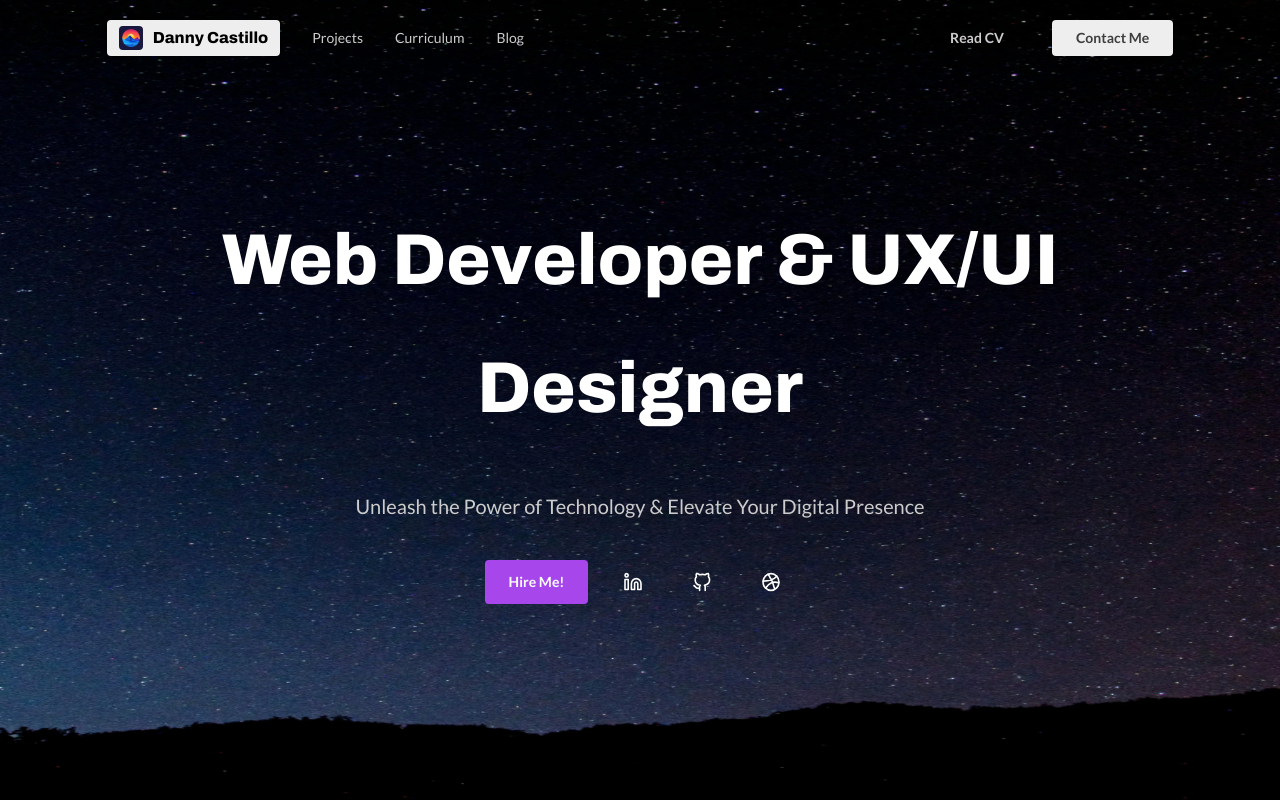
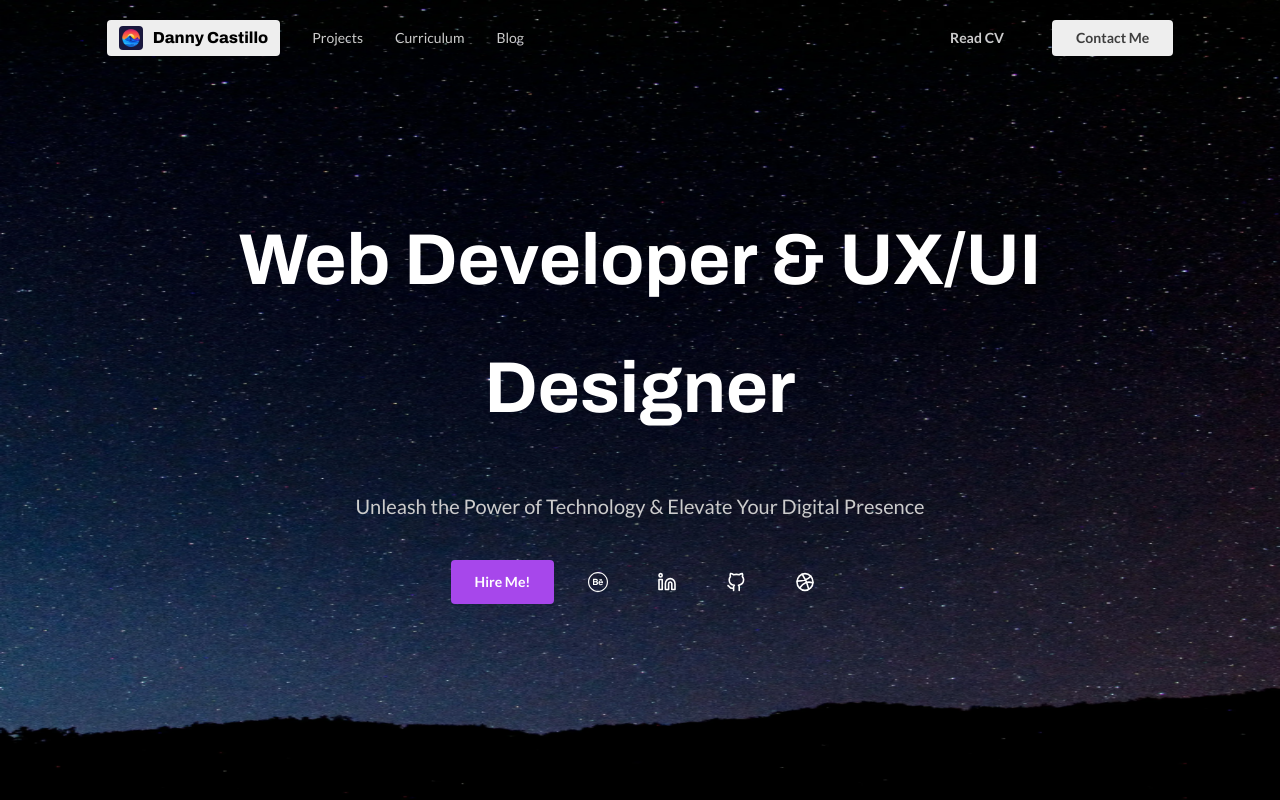
Before and after one commit to dannycastilloo/portfolio, a React (Vite) app: page / in a window 1280 px wide. Shown: the top 800 px of the page. Built offline with nearby package versions, Linux system fonts and the light colour scheme; the HTML template or start-up script is replaced by a standard one.

Commit message:
update links & docs

```diff
--- a/src/components/Footer.jsx
+++ b/src/components/Footer.jsx
@@ -33,13 +33,16 @@ function Footer() {
                 <div className='flex flex-col gap-6 justify-between items-center md:flex-row md:gap-0'>
                     <p className='font-light text-white text-sm lg:text-base'>Designed & Developed by Danny Castillo</p>
                     <div className='flex gap-5'>
-                        <a href="https://www.linkedin.com/in/dannycastilloo/" title="Linkedin">
+                        <a target="_blank" href="https://www.behance.net/dannycastillo8" title="Behance">
+                            <img className="w-10/12 lg:w-12/12" src="./icons/behance.svg" alt="Behance" title="Behance" />
+                        </a>
+                        <a target="_blank" href="https://www.linkedin.com/in/dannycastilloo/" title="Linkedin">
                             <img className="w-10/12 lg:w-12/12" src="./icons/linkedin.svg" alt="Linkedin" title="Linkedin" />
                         </a>
-                        <a href="https://github.com/dannycastilloo" title="Github">
+                        <a target="_blank" href="https://github.com/dannycastilloo" title="Github">
                             <img className="w-10/12 lg:w-12/12" src="./icons/github.svg" alt="Github" title="Github" />
                         </a>
-                        <a href="https://dribbble.com/dannycastillo" title="Dribble">
+                        <a target="_blank" href="https://dribbble.com/dannycastillo" title="Dribble">
                             <img className="w-10/12 lg:w-12/12" src="./icons/dribble.svg" alt="Dribble" title="Dribble" />
                         </a>
                     </div>
--- a/src/views/HomeView.jsx
+++ b/src/views/HomeView.jsx
@@ -12,18 +12,21 @@ function HomeView() {
             <section className='w-full h-screen flex flex-col justify-between items-center presentation m-auto'>
                 <div className='container flex flex-col gap-16 mx-auto justify-between items-center mt-32 md:mt-36 lg:mt-0 lg:flex-row lg:gap-0 w-10/12 h-screen'>
                     <div className='flex flex-col mx-auto items-start gap-10'>
-                        <h1 className='font-extrabold text-start text-white font-archivo lg:text-center text-6xl leading-18 md:text-7xl lg:text-7xl md:leading-26 lg:leading-36'>Web Developer & UX/UI Designer</h1>
+                        <h1 className='font-bold text-start text-white font-archivo lg:text-center text-6xl leading-18 md:text-7xl lg:text-7xl md:leading-26 lg:leading-36'>Web Developer & UX/UI Designer</h1>
                         <p className='text-start text-gray1 lg:text-center lg:mx-auto text-lg md:text-xl lg:texl-2xl'>Unleash the Power of Technology & Elevate Your Digital Presence</p>
                         <div className='flex flex-col gap-6 lg:mx-auto justify-start items-start md:flex-row md:justify-center md:items-center md:gap-5'>
                             <a href="mailto:dannycastillootiniano@gmail.com" target="_blank" rel="noopener noreferrer" className="px-6 py-3 bg-purple1 hover:bg-purple2 text-white rounded font-semibold text-sm flex justify-center items-center cursor-pointer transition-all duration-300">Hire Me!</a>
                             <div className='flex gap-5'>
-                                <a className='px-3 py-3 rounded-full hover:bg-black transition-all duration-30' href="https://www.linkedin.com/in/dannycastilloo/" title="Linkedin">
+                                <a target="_blank" className='px-3 py-3 rounded-full hover:bg-black transition-all duration-300' href="https://www.behance.net/dannycastillo8" title="Behance">
+                                    <img className="w-10/12 lg:w-12/12 m-auto" src="./icons/behance.svg" alt="Behance" title="Behance" />
+                                </a>
+                                <a target="_blank" className='px-3 py-3 rounded-full hover:bg-black transition-all duration-30' href="https://www.linkedin.com/in/dannycastilloo/" title="Linkedin">
                                     <img className="w-10/12 lg:w-12/12 m-auto" src="./icons/linkedin.svg" alt="Linkedin" title="Linkedin" />
                                 </a>
-                                <a className='px-3 py-3 rounded-full hover:bg-black transition-all duration-30' href="https://github.com/dannycastilloo" title="Github">
+                                <a target="_blank" className='px-3 py-3 rounded-full hover:bg-black transition-all duration-30' href="https://github.com/dannycastilloo" title="Github">
                                     <img className="w-10/12 lg:w-12/12 m-auto" src="./icons/github.svg" alt="Github" title="Github" />
                                 </a>
-                                <a className='px-3 py-3 rounded-full hover:bg-black transition-all duration-300' href="https://dribbble.com/dannycastillo" title="Dribble">
+                                <a target="_blank" className='px-3 py-3 rounded-full hover:bg-black transition-all duration-300' href="https://dribbble.com/dannycastillo" title="Dribble">
                                     <img className="w-10/12 lg:w-12/12 m-auto" src="./icons/dribble.svg" alt="Dribble" title="Dribble" />
                                 </a>
                             </div>
```
Also changed, not shown: public/icons/behance.svg (added), 1 other file (tests, documents, lock files or other folders).
